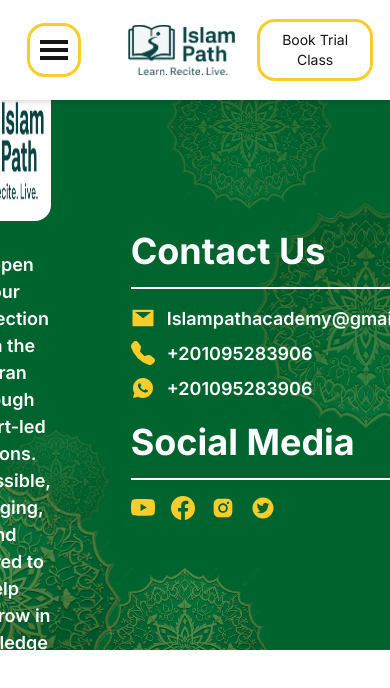
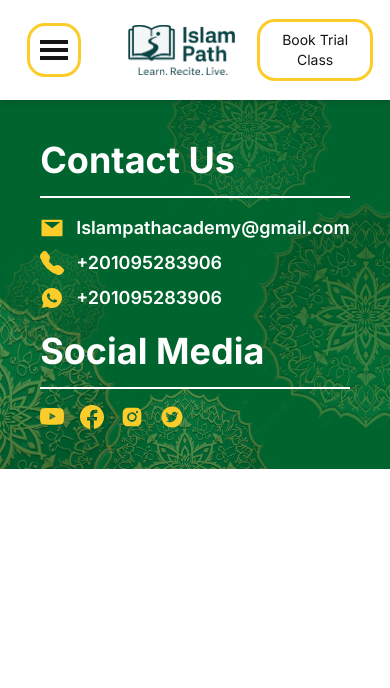
Before and after one commit to Sayiddy/IslamPath, a React (Vite) app: page / in a window 390 px wide. Shown: the top 688 px of the page. Built offline with nearby package versions, Linux system fonts and the light colour scheme.

Commit message:
footer responsive

```diff
--- a/src/components/Footer.jsx
+++ b/src/components/Footer.jsx
@@ -6,14 +6,14 @@
 
 export default function Footer() {
   return(
-    <div className="relative overflow-hidden h-[550px] w-full bg-cDarkerGreen text-center text-white flex flex-row justify-center items-center text-[18px] gap-20">
+    <div className="relative overflow-hidden h-fit sm:h-[550px] py-10 w-full bg-cDarkerGreen text-center text-white flex flex-row justify-center items-center text-[18px] gap-20 w-full bottom-0">
       {/* decorative background patterns */}
       <img src={goldPattern} alt="" className="absolute left-0 bottom-0 opacity-30 z-0 pointer-events-none size-44" style={{transform: 'translate(55%, 50%)'}}/>
       <img src={goldPattern} alt="" className="absolute left-0 bottom-0 opacity-30 z-0 pointer-events-none size-64" style={{transform: 'translate(-50%, 30%)'}}/>
       <img src={goldPattern} alt="" className="absolute left-0 bottom-0 opacity-15 z-0 pointer-events-none size-28" style={{transform: 'translate(0%, -100%)'}}/>
       <img src={goldPattern} alt="" className="absolute right-0 top-0 opacity-22 z-0 pointer-events-none size-60 rotate-180" style={{transform: 'translate(-40%, -40%)'}}/>
       <img src={goldPattern} alt="" className="absolute right-0 top-0 opacity-17 z-0 pointer-events-none size-44 rotate-180" style={{transform: 'translate(30%, 35%)'}}/>
-      <div className="flex flex-col z-10">
+      <div className="hidden sm:flex flex-col z-10">
         <img src={logo} alt="Islam Path Logo" className="h-36 m-2.5 mx-auto rounded-2xl"/>
         <p className='font-semibold mt-5'>
           Deepen your connection <br/>
```
